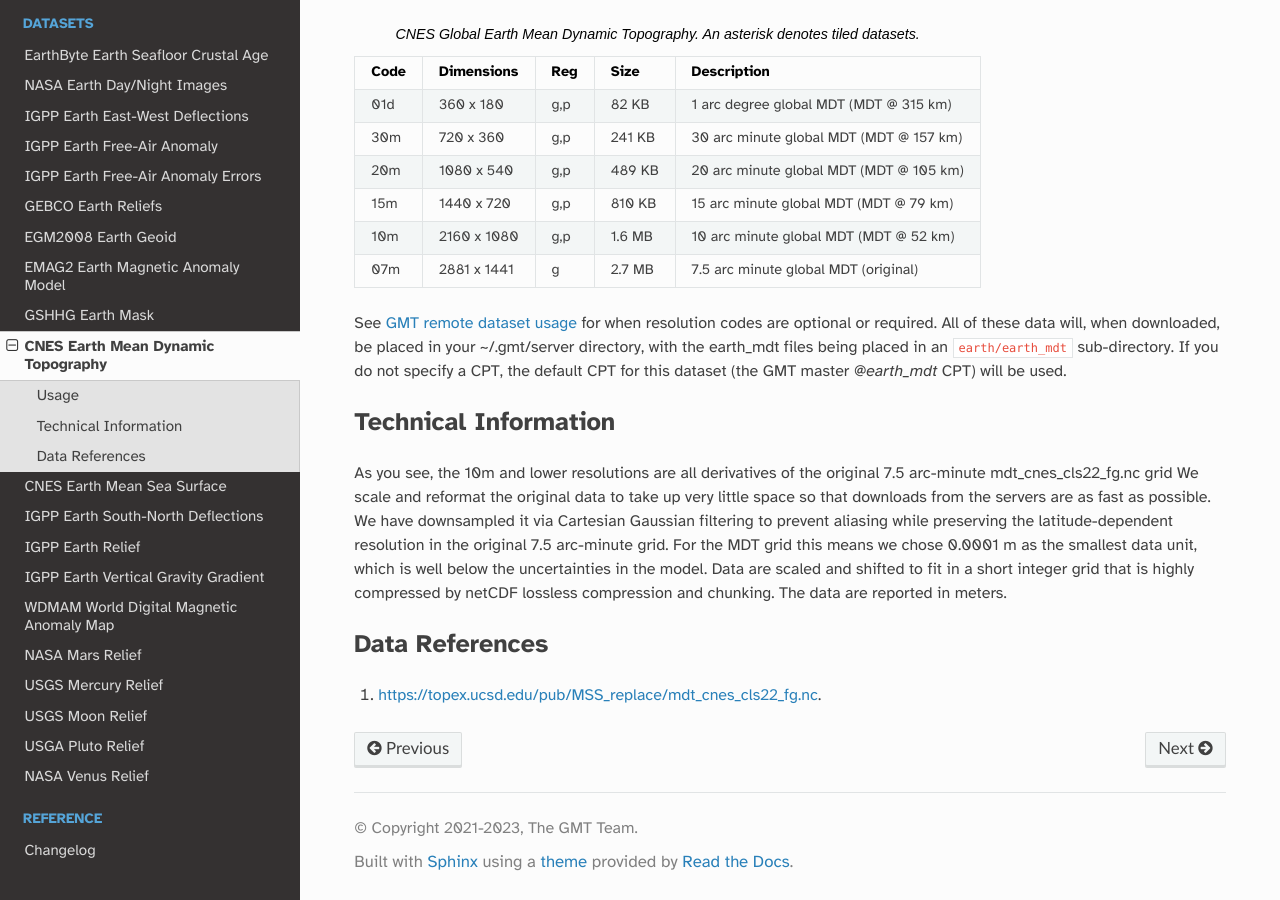
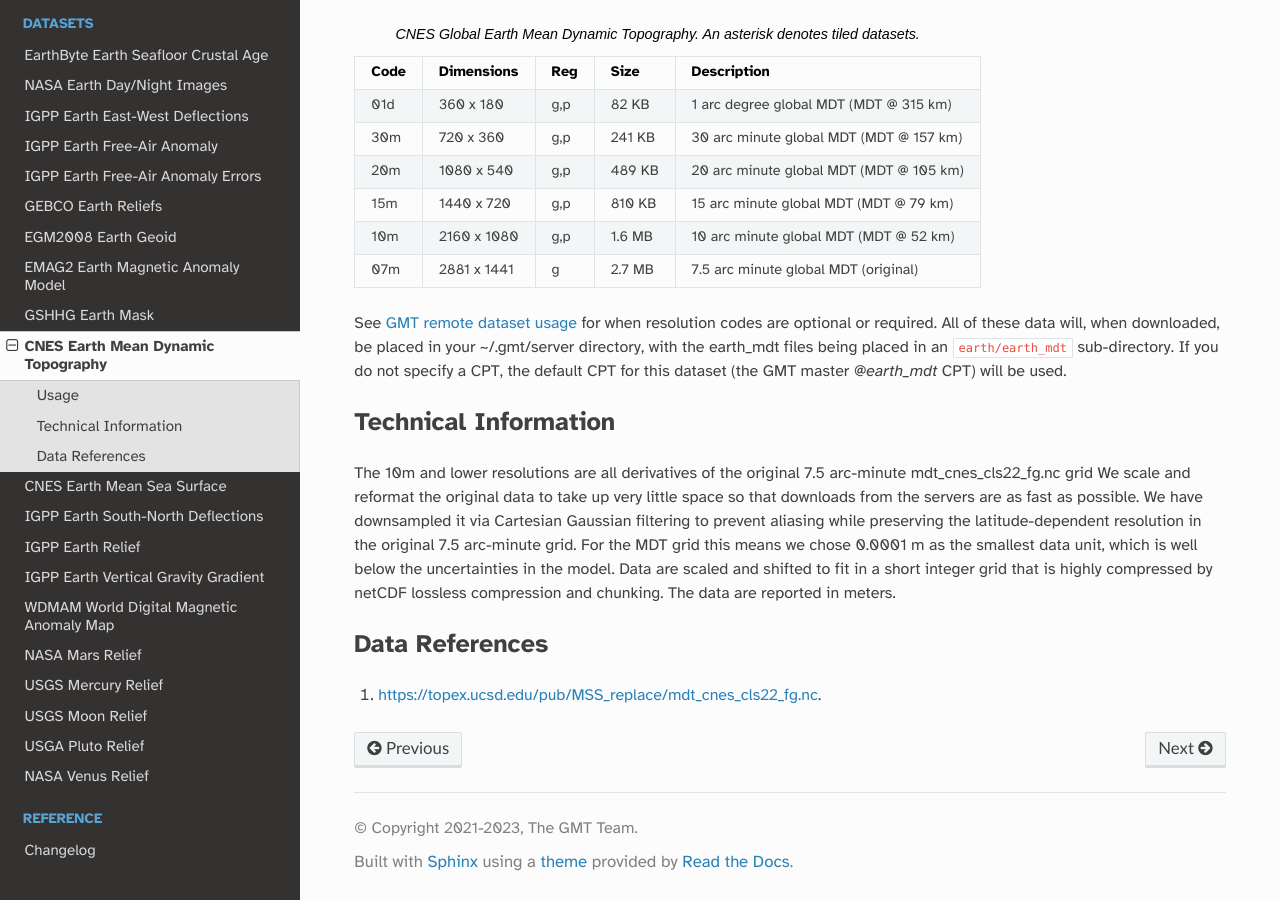
Before and after one commit to GenericMappingTools/remote-datasets, a Sphinx documentation site: the page built from docs/earth-mdt.rst, in a window 1280 px wide and 900 px high, scrolled down 949 px. Built offline with Sphinx 7.4.7 and the Read the Docs theme 2.0.0, drawn with Linux system fonts in a browser that asks for light colours.

Commit message:
Update earth-mdt.rst

```diff
--- a/docs/earth-mdt.rst
+++ b/docs/earth-mdt.rst
@@ -44,7 +44,7 @@ specify a CPT, the default CPT for this dataset (the GMT master *@earth_mdt* CPT
 Technical Information
 ~~~~~~~~~~~~~~~~~~~~~
 
-As you see, the 10m and lower resolutions are all derivatives of the original 7.5 arc-minute mdt_cnes_cls22_fg.nc grid
+The 10m and lower resolutions are all derivatives of the original 7.5 arc-minute mdt_cnes_cls22_fg.nc grid
 We scale and reformat the original data to take up very little space so that downloads
 from the servers are as fast as possible. We have downsampled it via Cartesian Gaussian filtering to prevent
 aliasing while preserving the latitude-dependent resolution in the original 7.5 arc-minute grid. For the MDT grid this means
```
